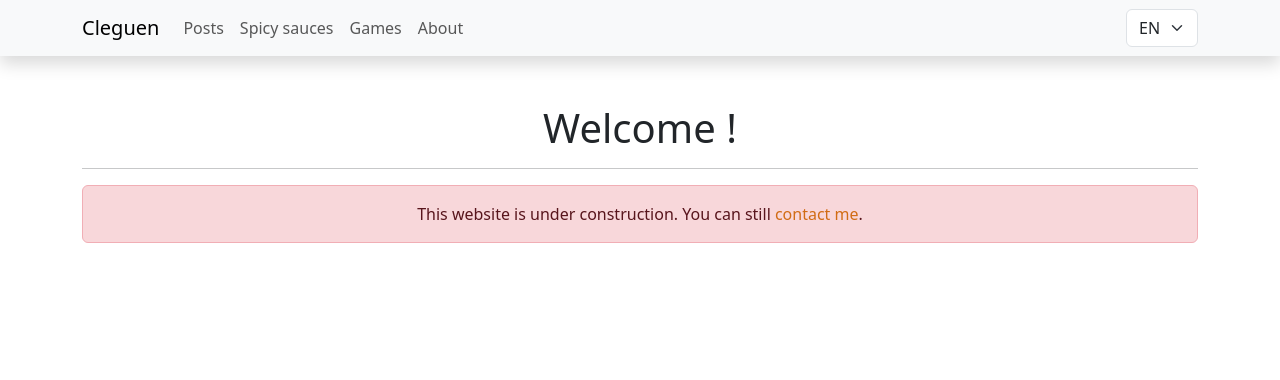
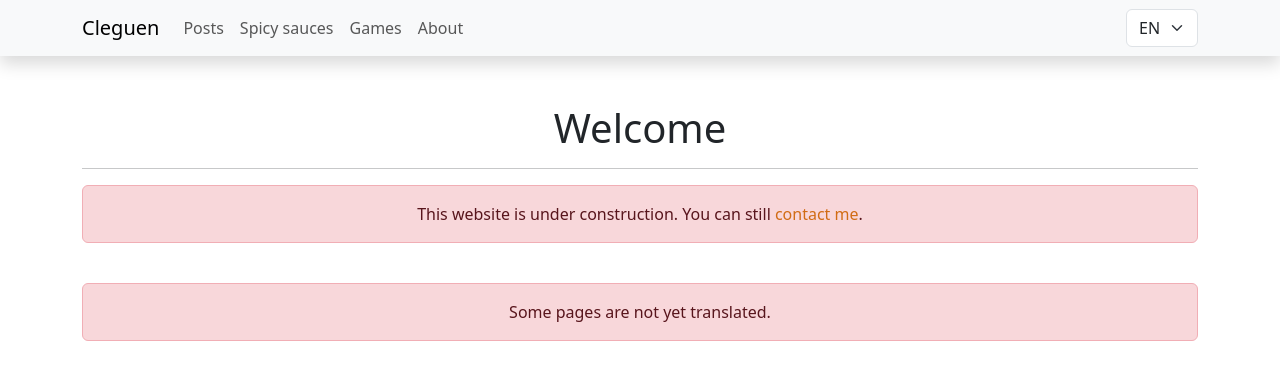
Before and after one commit to CorentinLeGuen/cleguen.com, a Nuxt app: page / in a window 1280 px wide. Shown: the top 380 px of the page. Built offline with nearby package versions, Linux system fonts and the light colour scheme.

Commit message:
Add first translation

```diff
--- a/i18n.config.ts
+++ b/i18n.config.ts
@@ -3,10 +3,18 @@ export default defineI18nConfig(() => ({
     locale: 'en',
     messages: {
         en: {
-            welcome: 'Welcome'
+            welcome: 'Welcome',
+            under_construction: 'This website is under construction.',
+            contact_intro: 'You can still',
+            contact: 'contact me',
+            under_construction_translate: 'Some pages are not yet translated.'
         },
         fr: {
-            welcome: 'Bienvenue'
+            welcome: 'Bienvenue',
+            under_construction: 'Ce site est en cours de construction.',
+            contact_intro: 'Vous pouvez toujours ',
+            contact: 'me contacter',
+            under_construction_translate: 'La plupart des pages ne sont pas encore traduites en français.'
         }
     }
 }))
--- a/pages/index.vue
+++ b/pages/index.vue
@@ -3,11 +3,15 @@
         <header>
             <title>cleguen | homepage</title>
         </header>
-        <h1 class="text-center">Welcome !</h1>
+        <h1 class="text-center">{{ $t('welcome') }}</h1>
         <hr />
         <div class="alert alert-danger text-center" role="alert">
-            This website is under construction. You can still <a class="link-offset-2 link-underline link-underline-opacity-0" style="color: #D16C15;"
-                href="mailto:contact@cleguen.com">contact me</a>.
+            {{ $t('under_construction') }} {{ $t('contact_intro') }} <a class="link-offset-2 link-underline link-underline-opacity-0" style="color: #D16C15;"
+                href="mailto:contact@cleguen.com">{{ $t('contact') }}</a>.
+        </div>
+        <br />
+        <div class="alert alert-danger text-center" role="alert">
+            {{ $t('under_construction_translate') }}
         </div>
     </div>
 </template>
```
